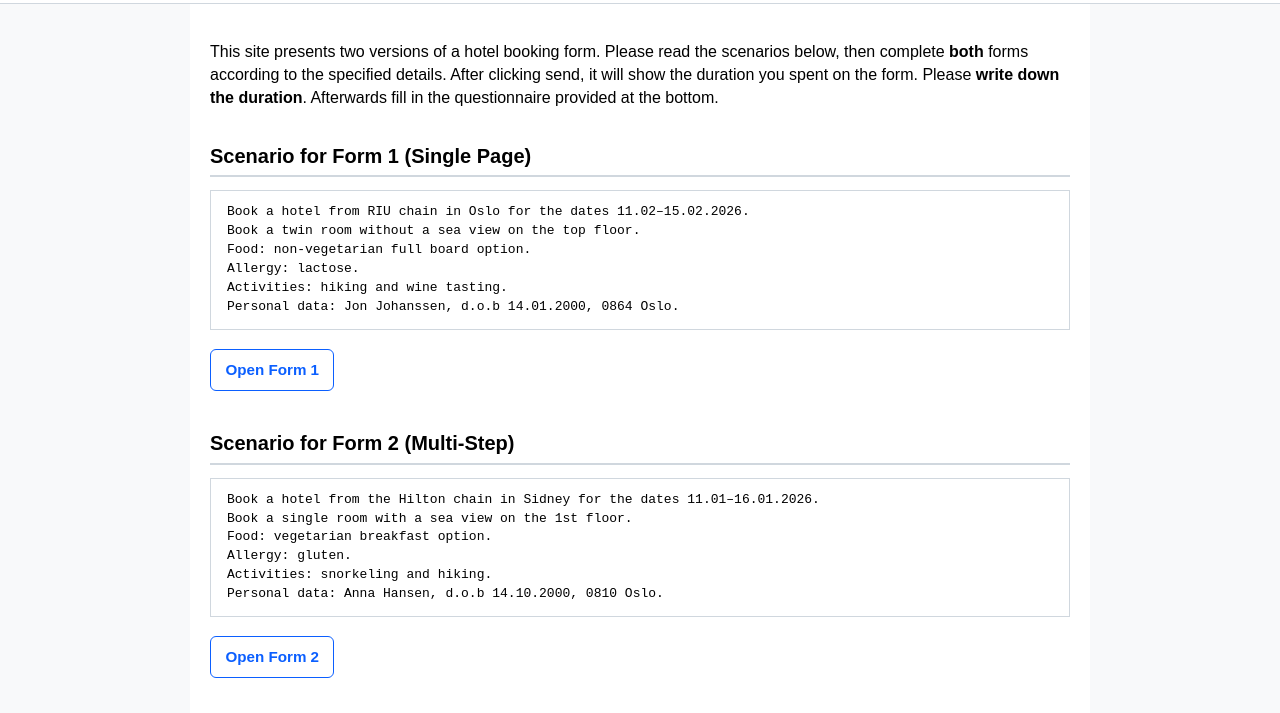
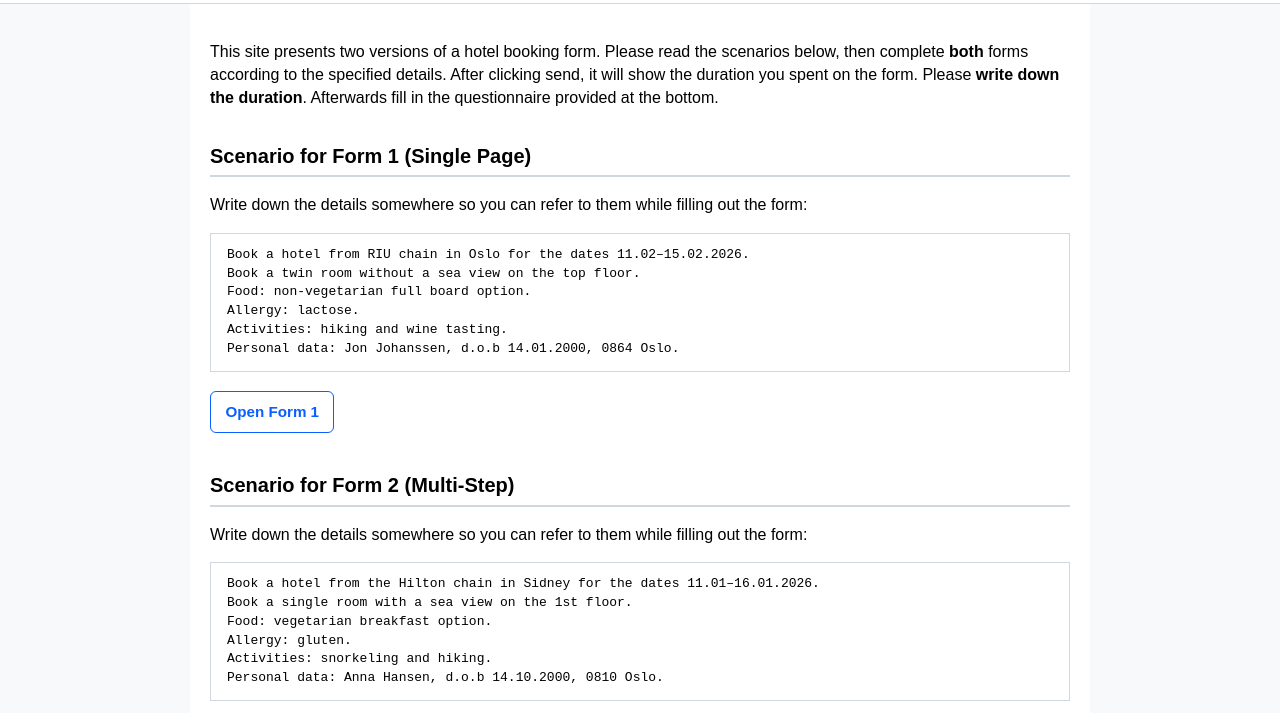
Before and after one commit to kristiansel/wikformtest, a plain HTML site: page index.html in a window 1280 px wide. Shown: the part 70-783 px from the top of the page. Drawn offline with Linux system fonts and the light colour scheme.

Commit message:
added instructions about writing down the booking details

```diff
--- a/index.html
+++ b/index.html
@@ -29,6 +29,7 @@
 
     <section id="form1-scenario">
       <h2>Scenario for Form 1 (Single Page)</h2>
+      <p>Write down the details somewhere so you can refer to them while filling out the form:</p>
       <pre>Book a hotel from RIU chain in Oslo for the dates 11.02–15.02.2026.
 Book a twin room without a sea view on the top floor.
 Food: non-vegetarian full board option.
@@ -40,6 +41,7 @@
 
     <section id="form2-scenario">
       <h2>Scenario for Form 2 (Multi-Step)</h2>
+      <p>Write down the details somewhere so you can refer to them while filling out the form:</p>
       <pre>Book a hotel from the Hilton chain in Sidney for the dates 11.01–16.01.2026.
 Book a single room with a sea view on the 1st floor.
 Food: vegetarian breakfast option.
```
